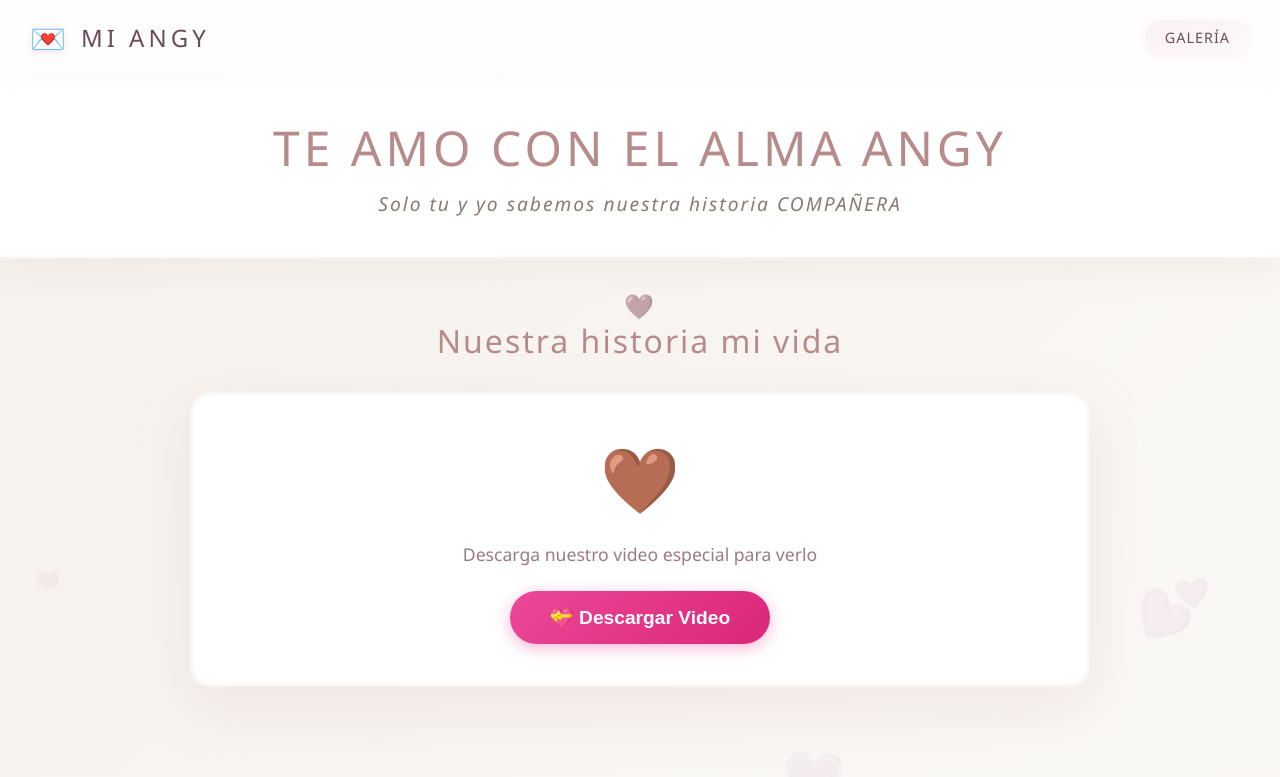
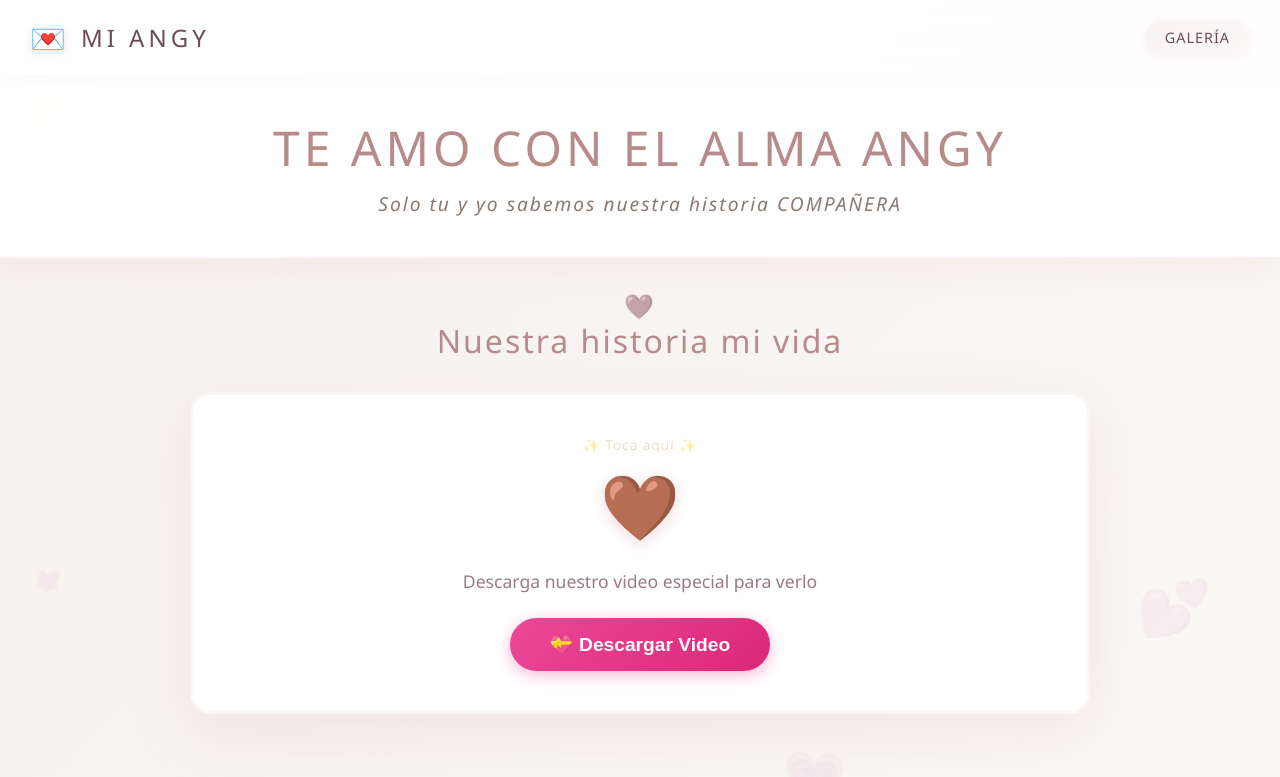
Before and after one commit to Zahabad-dev/mi-angy, a Next.js app in the folder frontend/: page / in a window 1280 px wide. Shown: the top 777 px of the page. Built offline with nearby package versions, Linux system fonts and the light colour scheme.

Commit message:
feat: corazon animado con hint toca aqui para video

```diff
--- a/frontend/pages/index.js
+++ b/frontend/pages/index.js
@@ -269,8 +269,28 @@ export default function Home() {
             <section className={currentStyles.videoSection}>
               <h2 className={currentStyles.videoTitle}>Nuestra historia mi vida</h2>
               <div className={currentStyles.videoContainer} style={{ textAlign: 'center', padding: '40px 20px' }}>
-                <div style={{ fontSize: '4rem', marginBottom: '20px' }}>
-                  {isElegant ? '🤎' : '🎬'}
+                <div style={{ display: 'flex', flexDirection: 'column', alignItems: 'center', marginBottom: '20px' }}>
+                  <div style={{
+                    fontSize: '0.85rem',
+                    color: isElegant ? '#c9a87c' : '#ec4899',
+                    animation: 'tapHintPulse 2s ease-in-out infinite',
+                    marginBottom: '8px',
+                    letterSpacing: '1px',
+                    fontWeight: '500'
+                  }}>
+                    ✨ Toca aquí ✨
+                  </div>
+                  <div
+                    style={{
+                      fontSize: '4rem',
+                      animation: 'heartBounce 1.8s ease-in-out infinite',
+                      cursor: 'pointer',
+                      filter: 'drop-shadow(0 4px 8px rgba(212, 165, 165, 0.4))'
+                    }}
+                    onClick={handleVideoDownload}
+                  >
+                    {isElegant ? '🤎' : '🎬'}
+                  </div>
                 </div>
                 <p style={{ color: '#9b7a87', marginBottom: '25px', fontSize: '1.1rem' }}>
                   Descarga nuestro video especial para verlo
--- a/frontend/styles/globals.css
+++ b/frontend/styles/globals.css
@@ -103,3 +103,32 @@ code {
     transform: scale(1.05);
   }
 }
+
+@keyframes heartBounce {
+  0%, 100% {
+    transform: scale(1) translateY(0);
+  }
+  15% {
+    transform: scale(1.15) translateY(-8px);
+  }
+  30% {
+    transform: scale(1) translateY(0);
+  }
+  45% {
+    transform: scale(1.1) translateY(-5px);
+  }
+  60% {
+    transform: scale(1) translateY(0);
+  }
+}
+
+@keyframes tapHintPulse {
+  0%, 100% {
+    opacity: 0.4;
+    transform: translateY(0);
+  }
+  50% {
+    opacity: 1;
+    transform: translateY(-3px);
+  }
+}
```
